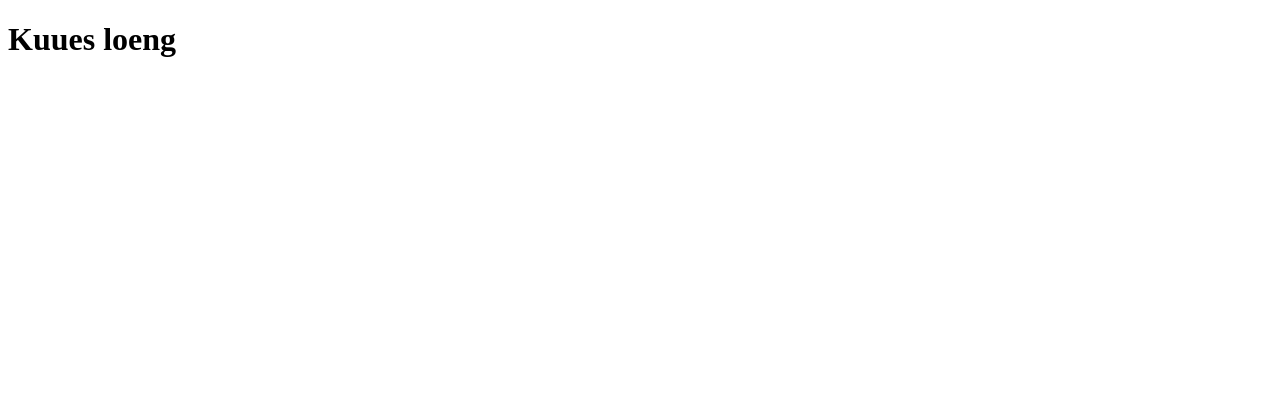
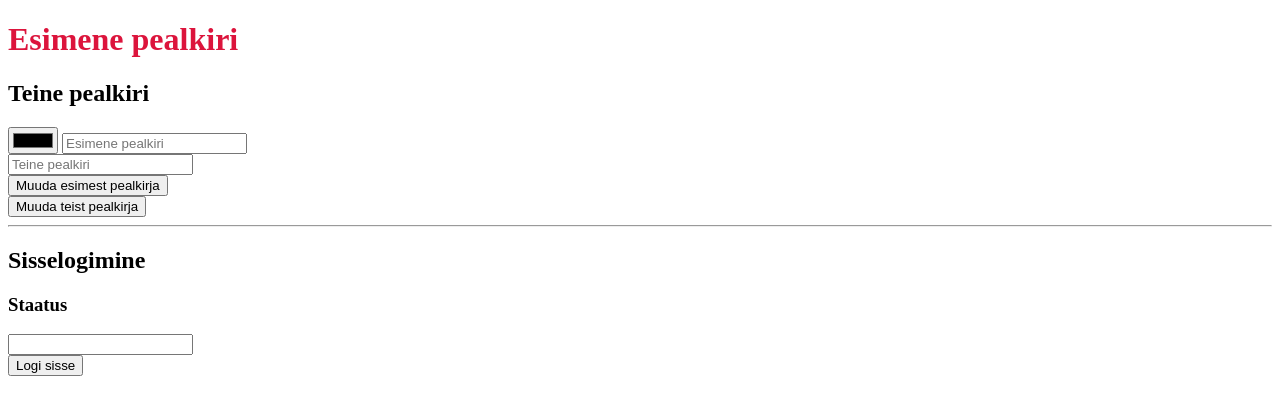
Before and after one commit to Javascript-ja-Git/Kersti, a plain HTML site: page code/06/index.html in a window 1280 px wide. Drawn offline with Linux system fonts and the light colour scheme.

Commit message:
Kuuenda loengu kood

```diff
--- a/code/06/app.js
+++ b/code/06/app.js
@@ -126,7 +126,7 @@ for(let i = 0; i < tvs.length; i++) {
     isRead: true
 };*/
 
-const books = [
+/*const books = [
     {id: 1, title: `Learning 1`, author: `Kersti Joarand`, pages: 45,isRead: true,},
     {id: 2, title: `Learning 2`, author: `Kersti Joarand`, pages: 1,isRead: false,},
     {id: 3, title: `Learning 3`, author: `Kersti Joarand`, pages: 22,isRead: true,},
@@ -161,7 +161,7 @@ for (let i = 0; i < books.length; i++) {
 
 // Kuva loetud raamatute lehekülgede arv kokku
 
-let sumRead = 0;
+/*let sumRead = 0;
 
 for (let i = 0; i < books.length; i++){
     if (books[i].isRead) {
@@ -169,4 +169,34 @@ for (let i = 0; i < books.length; i++){
 }
 }
 
-console.log(`Loetud raamatute lehekülgede arv:`, sumRead)
+console.log(`Loetud raamatute lehekülgede arv:`, sumRead)*/
+
+
+function changeTitle() {
+    let text = document.getElementById(`text-for-title`).value.trim();
+    if (text === ``) {
+        text = `Kuues loeng`;
+    }
+    const color = document.getElementById(`color-picker`).value;
+    document.getElementById(`title`).style.color = color;
+    document.getElementById(`title`).innerHTML = text;
+}
+
+function changeSubtitle() {
+    let text = document.getElementById(`text-for-sub-title`).value;
+    if (text === ``) {
+        text = `Juhuuu`;
+    }
+    document.getElementById(`sub-title`).innerHTML = text;
+}
+
+function login() {
+    const pin = document.getElementById(`pin`).value;
+    if (pin ===`1234`){
+        document.getElementById(`status`).innerHTML = `Oled sisse logitud`;
+        document.getElementById(`status`).style.color = `green`;
+    } else {
+        document.getElementById(`status`).innerHTML =`Ligipääs puudub`;
+        document.getElementById(`status`).style.color = `red`;
+    }
+}
--- a/code/06/index.html
+++ b/code/06/index.html
@@ -6,7 +6,31 @@
     <title>Kuues loeng</title>
 </head>
 <body>
-    <h1>Kuues loeng</h1>
+    <h1 id ="title" style="color:crimson">Esimene pealkiri</h1>
+    <h2 id = "title 2">Teine pealkiri</h2>
+    <input type = "color" id="color-picker">
+    <input type="text" id="text-for-title" placeholder="Esimene pealkiri">
+    <br>
+
+    <input
+    oninput="changeSubtitle()"
+    type="text"
+    id="text-for-sub-title"
+    placeholder="Teine pealkiri"
+    />
+    <br>
+    <button onclick="changeTitle()">Muuda esimest pealkirja</button>
+    <br>
+    <button onclick="changeSubtitle()">Muuda teist pealkirja</button>
+    <br>
+    <hr>
+    <h2>Sisselogimine</h2>
+    <h3 id = "status">Staatus</h3>
+
+    <input type="password" id="pin">
+    <br>
+    <button onclick="login()">Logi sisse</button>
+
     <script src="app.js"></script>
 </body>
 </html>
```
